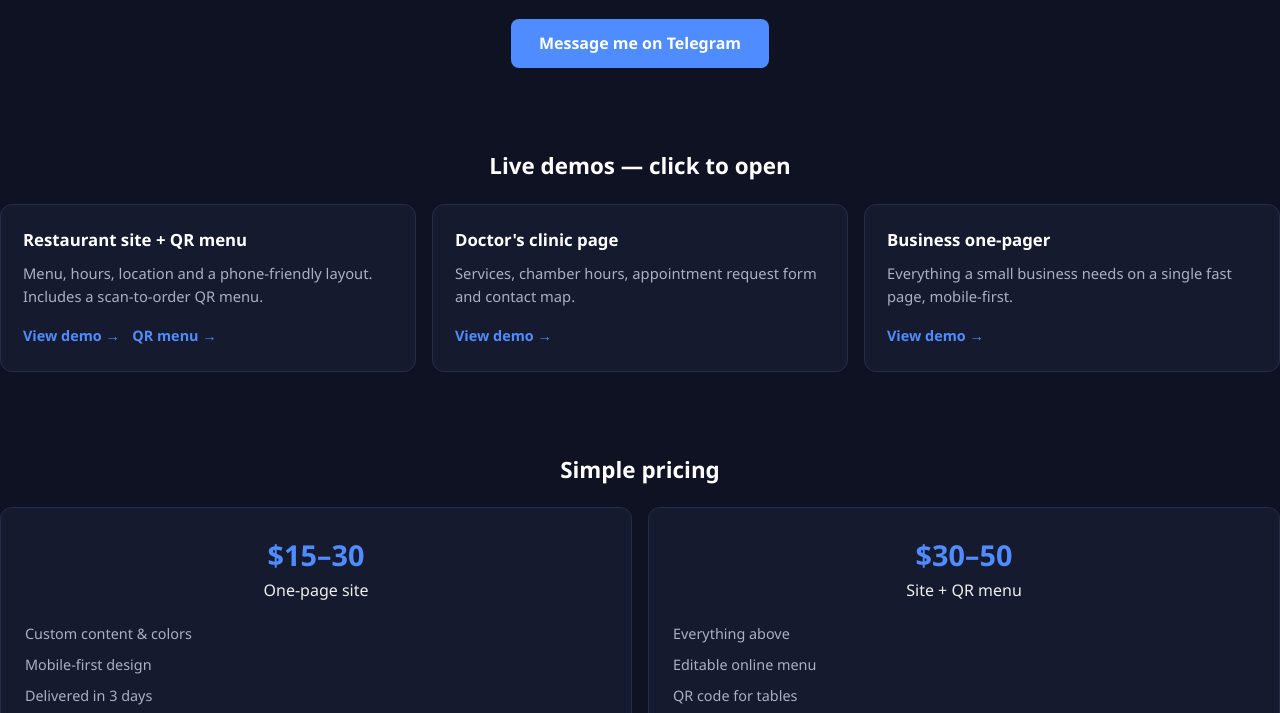
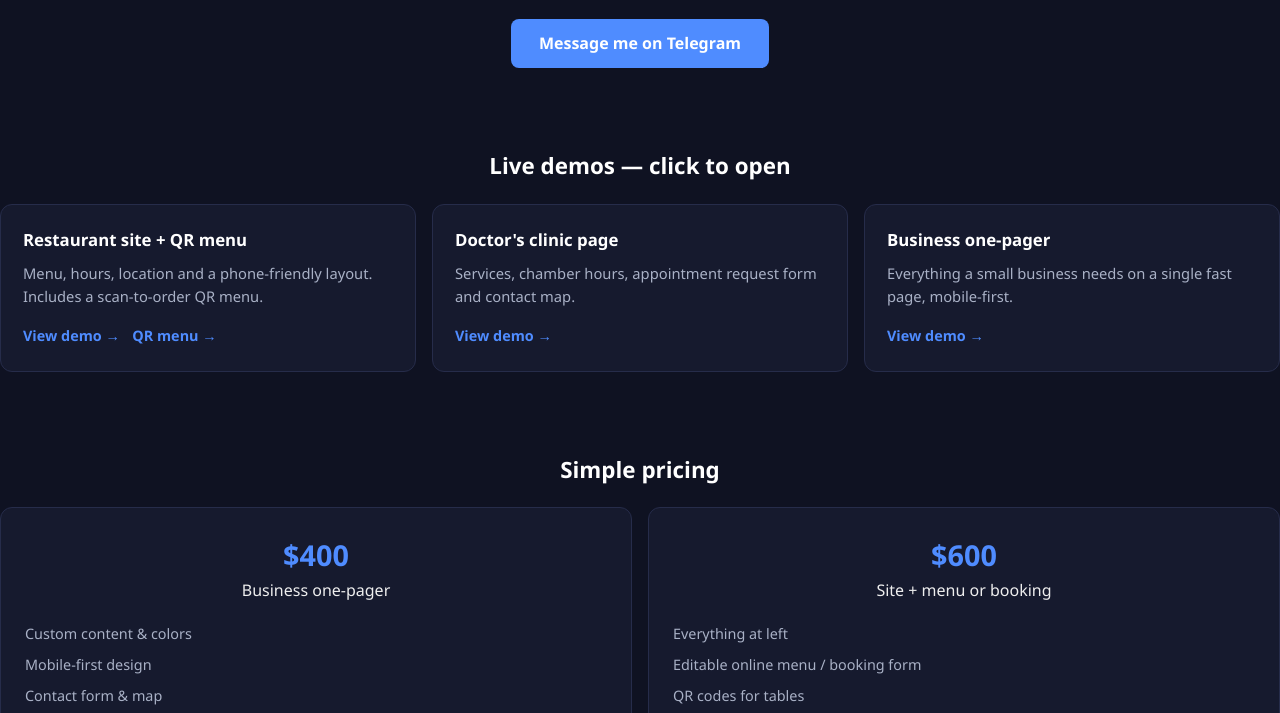
Before and after one commit to yashhasan570/web-demo, a plain HTML site: page portfolio.html in a window 1280 px wide. Shown: the part 239-952 px from the top of the page. Drawn offline with Linux system fonts and the light colour scheme.

Commit message:
Reprice services: 00 one-pager, 00 with menu/booking

```diff
--- a/portfolio.html
+++ b/portfolio.html
@@ -49,8 +49,8 @@ h2{font-size:1.4rem;color:#fff;margin-bottom:20px;text-align:center}
 <section>
 <h2>Simple pricing</h2>
 <div class="pricing">
-<div class="price"><div class="amt">$15&ndash;30</div><p>One-page site</p><ul><li>Custom content &amp; colors</li><li>Mobile-first design</li><li>Delivered in 3 days</li></ul><a class="cta" href="https://t.me/johnconstantine570">Start</a></div>
-<div class="price"><div class="amt">$30&ndash;50</div><p>Site + QR menu</p><ul><li>Everything above</li><li>Editable online menu</li><li>QR code for tables</li></ul><a class="cta" href="https://t.me/johnconstantine570">Start</a></div>
+<div class="price"><div class="amt">$400</div><p>Business one-pager</p><ul><li>Custom content &amp; colors</li><li>Mobile-first design</li><li>Contact form &amp; map</li><li>Delivered in 3&ndash;5 days</li></ul><a class="cta" href="https://t.me/johnconstantine570">Start</a></div>
+<div class="price"><div class="amt">$600</div><p>Site + menu or booking</p><ul><li>Everything at left</li><li>Editable online menu / booking form</li><li>QR codes for tables</li></ul><a class="cta" href="https://t.me/johnconstantine570">Start</a></div>
 </div>
 </section>
 <div class="foot"><p>K. Hasan &middot; freelance web design &middot; <a href="https://t.me/johnconstantine570">Telegram: @johnconstantine570</a></p></div>
```
